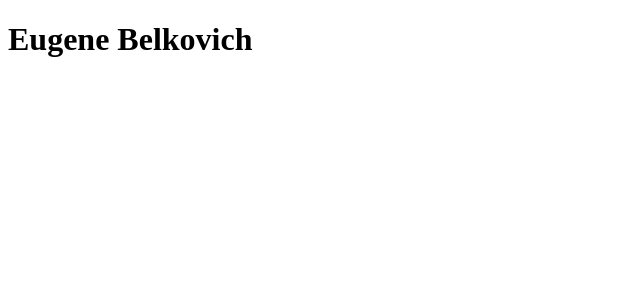
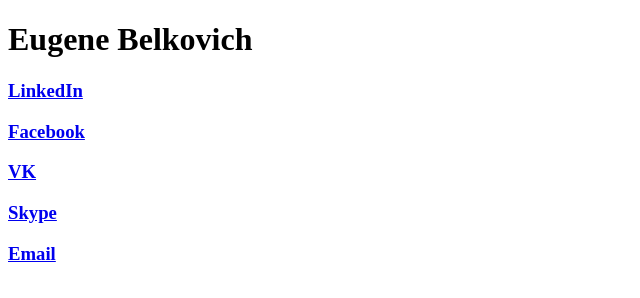
Before and after one commit to eugene-belkovich/eugene-belkovich, a plain HTML site: page index.html in a window 1280 px wide. Shown: the whole page, without its empty margins (0-640 px from the left). Drawn offline with Linux system fonts and the light colour scheme.

Commit message:
Add links to index.html

```diff
--- a/index.html
+++ b/index.html
@@ -6,5 +6,11 @@
 </head>
 <body>
 	<h1>Eugene Belkovich</h1>
+	<h3><a href="https://www.linkedin.com/in/eugene-belkovich-27656789">LinkedIn</a></h3>
+	<h3><a href="https://www.facebook.com/eugene.belkovich">Facebook</a></h3>
+	<h3><a href="https://vk.com/eugene.belkovich">VK</a></h3>
+	<h3><a href="skype:eugene.belkovich">Skype</a></h3>
+	<h3><a href="mailto:eugene.belkovich">Email</a></h3>
+
 </body>
 </html>
```
